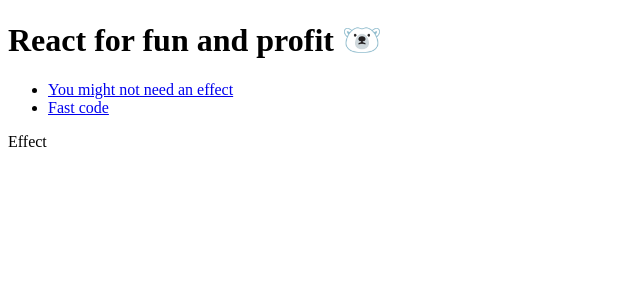
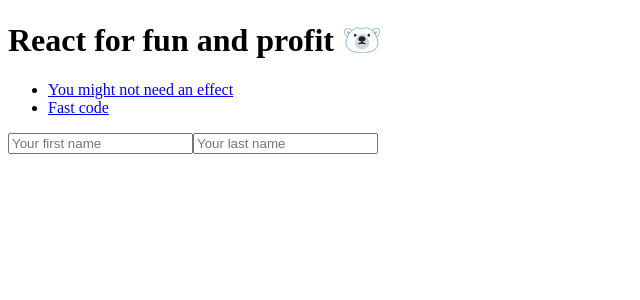
Before and after one commit to willnguyen1312/react-for-fun-and-profit, a React (Vite) app: page /effect in a window 1280 px wide. Shown: the top 300 px of the page, without its empty margins (0-640 px from the left). Built offline with nearby package versions, Linux system fonts and the light colour scheme.

Commit message:
Name your effect 💞

```diff
--- a/src/Effect.tsx
+++ b/src/Effect.tsx
@@ -1,3 +1,30 @@
+import { useEffect, useState } from "react";
+
 export function Effect() {
-  return <section>Effect</section>;
+  const [firstName, setFirstName] = useState("");
+  const [lastName, setLastName] = useState("");
+  const [fullName, setFullName] = useState("");
+
+  useEffect(
+    function updateFullNameOnNamesChange() {
+      setFullName(firstName + " " + lastName);
+    },
+    [firstName, lastName]
+  );
+
+  return (
+    <form>
+      <input
+        placeholder="Your first name"
+        value={firstName}
+        onChange={(e) => setFirstName(e.target.value)}
+      />
+      <input
+        placeholder="Your last name"
+        value={lastName}
+        onChange={(e) => setLastName(e.target.value)}
+      />
+      <p>{fullName}</p>
+    </form>
+  );
 }
```
